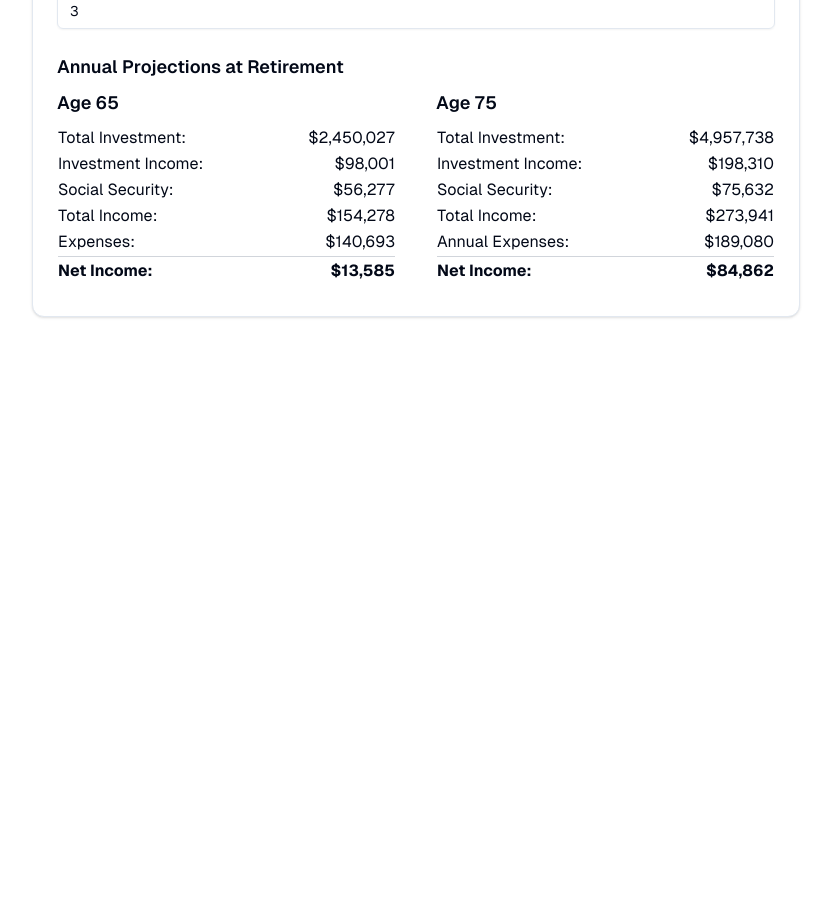
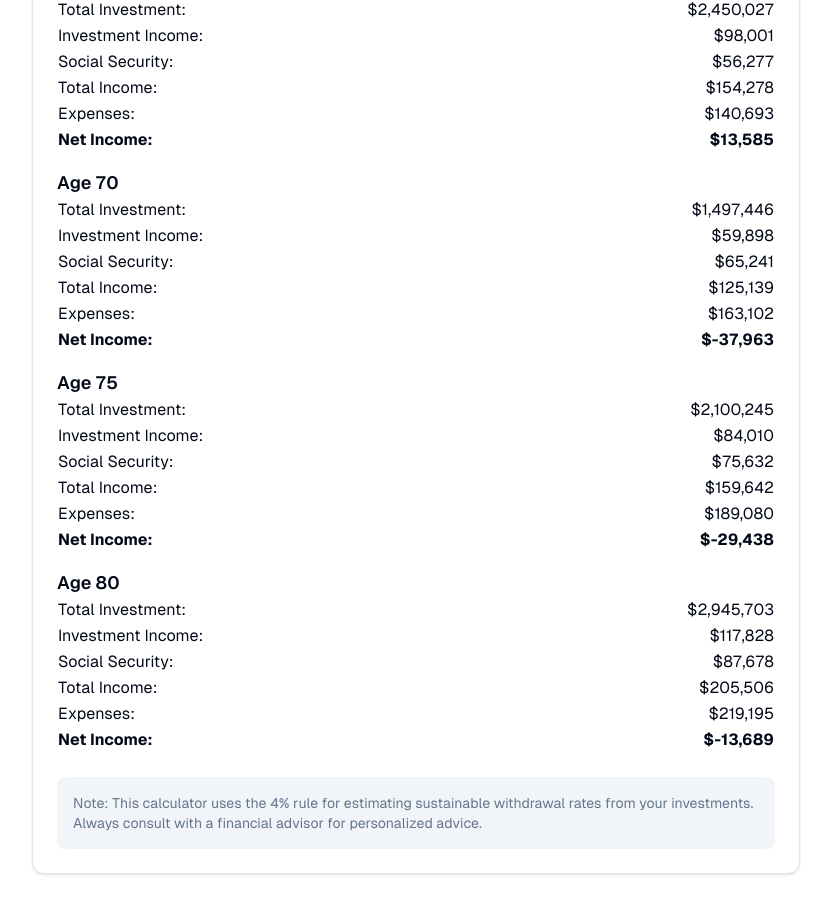
Before and after one commit to pi0neerpat/retirement-calculator, a Next.js app: page / in a window 1280 px wide. Shown: the part 1000-1914 px from the top of the page, without its empty margins (224-1055 px from the left). Before the commit the page ends 1481 px from the top, so only its background shows below. Built offline with nearby package versions, Linux system fonts and the light colour scheme.

Commit message:
investments stop at 64

```diff
--- a/components/retirement-calculator.tsx
+++ b/components/retirement-calculator.tsx
@@ -45,9 +45,11 @@ export function RetirementCalculatorComponent() {
     const totalSavings =
       currentSavings *
         Math.pow(1 + expectedReturn / 100, yearsUntilRetirement) +
-      annualContribution *
-        ((Math.pow(1 + expectedReturn / 100, yearsUntilRetirement) - 1) /
-          (expectedReturn / 100));
+      (age <= 65
+        ? annualContribution *
+          ((Math.pow(1 + expectedReturn / 100, yearsUntilRetirement) - 1) /
+            (expectedReturn / 100))
+        : 0);
 
     const annualInvestmentIncome = totalSavings * 0.04;
     const totalAnnualIncome =
@@ -64,8 +66,27 @@ export function RetirementCalculatorComponent() {
     };
   };
 
-  const incomeAt65 = calculateRetirementIncome(65);
-  const incomeAt75 = calculateRetirementIncome(75);
+  const calculateRetirementProjections = (startAge: number) => {
+    const projections = [];
+    for (let i = 0; i < 30; i++) {
+      const age = startAge + i;
+      const income = calculateRetirementIncome(age);
+      projections.push({
+        age,
+        totalSavings: income.totalSavings,
+        investmentIncome: income.investmentIncome,
+        socialSecurity: income.socialSecurity,
+        totalIncome: income.totalIncome,
+        expenses: income.expenses,
+        netIncome: income.netIncome,
+      });
+    }
+    return projections;
+  };
+
+  const retirementProjections = calculateRetirementProjections(65).filter(
+    (projection) => [65, 70, 75, 80].includes(projection.age)
+  );
 
   return (
     <Card className="w-full max-w-3xl mx-auto">
@@ -77,20 +98,6 @@ export function RetirementCalculatorComponent() {
       </CardHeader>
 
       <CardContent className="space-y-6">
-        <div className="w-full p-4 bg-muted rounded-lg">
-          <h4 className="font-semibold mb-2">How to Use This Calculator:</h4>
-          <ol className="list-decimal list-inside space-y-1 text-sm">
-            <li>
-              Estimate your expected annual investment return, annual Social
-              Security benefit, and annual expenses.
-            </li>
-          </ol>
-          <p className="mt-2 text-sm text-muted-foreground">
-            Note: This calculator uses the 4% rule for estimating sustainable
-            withdrawal rates from your investments. Always consult with a
-            financial advisor for personalized advice.
-          </p>
-        </div>
         <div className="space-y-2">
           <Label htmlFor="current-age">Current Age</Label>
           <Slider
@@ -117,7 +124,8 @@ export function RetirementCalculatorComponent() {
           />
         </div>
         <div className="space-y-2">
-          <Label htmlFor="annual-contribution">Annual Contribution ($)</Label>
+          <Label htmlFor="annual-contribution">Annual Contribution ($) </Label>
+          <p className=" text-sm text-muted-foreground">until age 65</p>
           <Input
             id="annual-contribution"
             type="text"
@@ -178,105 +186,59 @@ export function RetirementCalculatorComponent() {
       </CardContent>
       <CardFooter className="block">
         <h1 className="text-lg font-semibold">
-          Annual Projections at Retirement
+          Annual Projections after Retirement
         </h1>
-        <div className="flex flex-row space-x-10">
-          <div className="my-2 space-y-2 w-full ">
-            <h3 className="text-lg font-semibold ">Age 65</h3>
+        {retirementProjections.map((projection) => (
+          <div key={projection.age} className="my-4">
+            <h2 className="text-lg font-semibold">Age {projection.age}</h2>
             <table className="w-full">
               <tbody>
                 <tr>
                   <td>Total Investment:</td>
                   <td className="text-right">
-                    {formatCurrency(incomeAt65.totalSavings)}
+                    {formatCurrency(projection.totalSavings)}
                   </td>
                 </tr>
                 <tr>
                   <td>Investment Income:</td>
                   <td className="text-right">
-                    {formatCurrency(incomeAt65.investmentIncome)}
+                    {formatCurrency(projection.investmentIncome)}
                   </td>
                 </tr>
                 <tr>
                   <td>Social Security:</td>
                   <td className="text-right">
-                    {formatCurrency(incomeAt65.socialSecurity)}
+                    {formatCurrency(projection.socialSecurity)}
                   </td>
                 </tr>
                 <tr>
                   <td>Total Income:</td>
                   <td className="text-right">
-                    {formatCurrency(incomeAt65.totalIncome)}
+                    {formatCurrency(projection.totalIncome)}
                   </td>
                 </tr>
                 <tr>
                   <td>Expenses:</td>
                   <td className="text-right">
-                    {formatCurrency(incomeAt65.expenses)}
-                  </td>
-                </tr>
-                <tr>
-                  <td colSpan={2}>
-                    <hr className="border-t border-gray-300" />
+                    {formatCurrency(projection.expenses)}
                   </td>
                 </tr>
                 <tr>
                   <td className="font-bold">Net Income:</td>
                   <td className="text-right font-bold">
-                    {formatCurrency(incomeAt65.netIncome)}
+                    {formatCurrency(projection.netIncome)}
                   </td>
                 </tr>
               </tbody>
             </table>
           </div>
-          <div className="my-2 space-y-2 w-full">
-            <h3 className="text-lg font-semibold">Age 75</h3>
-            <table className="w-full">
-              <tbody>
-                <tr>
-                  <td>Total Investment:</td>
-                  <td className="text-right">
-                    {formatCurrency(incomeAt75.totalSavings)}
-                  </td>
-                </tr>
-                <tr>
-                  <td>Investment Income:</td>
-                  <td className="text-right">
-                    {formatCurrency(incomeAt75.investmentIncome)}
-                  </td>
-                </tr>
-                <tr>
-                  <td>Social Security:</td>
-                  <td className="text-right">
-                    {formatCurrency(incomeAt75.socialSecurity)}
-                  </td>
-                </tr>
-                <tr>
-                  <td>Total Income:</td>
-                  <td className="text-right">
-                    {formatCurrency(incomeAt75.totalIncome)}
-                  </td>
-                </tr>
-                <tr>
-                  <td>Annual Expenses:</td>
-                  <td className="text-right">
-                    {formatCurrency(incomeAt75.expenses)}
-                  </td>
-                </tr>
-                <tr>
-                  <td colSpan={2}>
-                    <hr className="border-t border-gray-300" />
-                  </td>
-                </tr>
-                <tr>
-                  <td className="font-bold">Net Income:</td>
-                  <td className="text-right font-bold">
-                    {formatCurrency(incomeAt75.netIncome)}
-                  </td>
-                </tr>
-              </tbody>
-            </table>
-          </div>
+        ))}
+        <div className="w-full mt-6 p-4 bg-muted rounded-lg">
+          <p className="text-sm text-muted-foreground">
+            Note: This calculator uses the 4% rule for estimating sustainable
+            withdrawal rates from your investments. Always consult with a
+            financial advisor for personalized advice.
+          </p>
         </div>
       </CardFooter>
     </Card>
```
